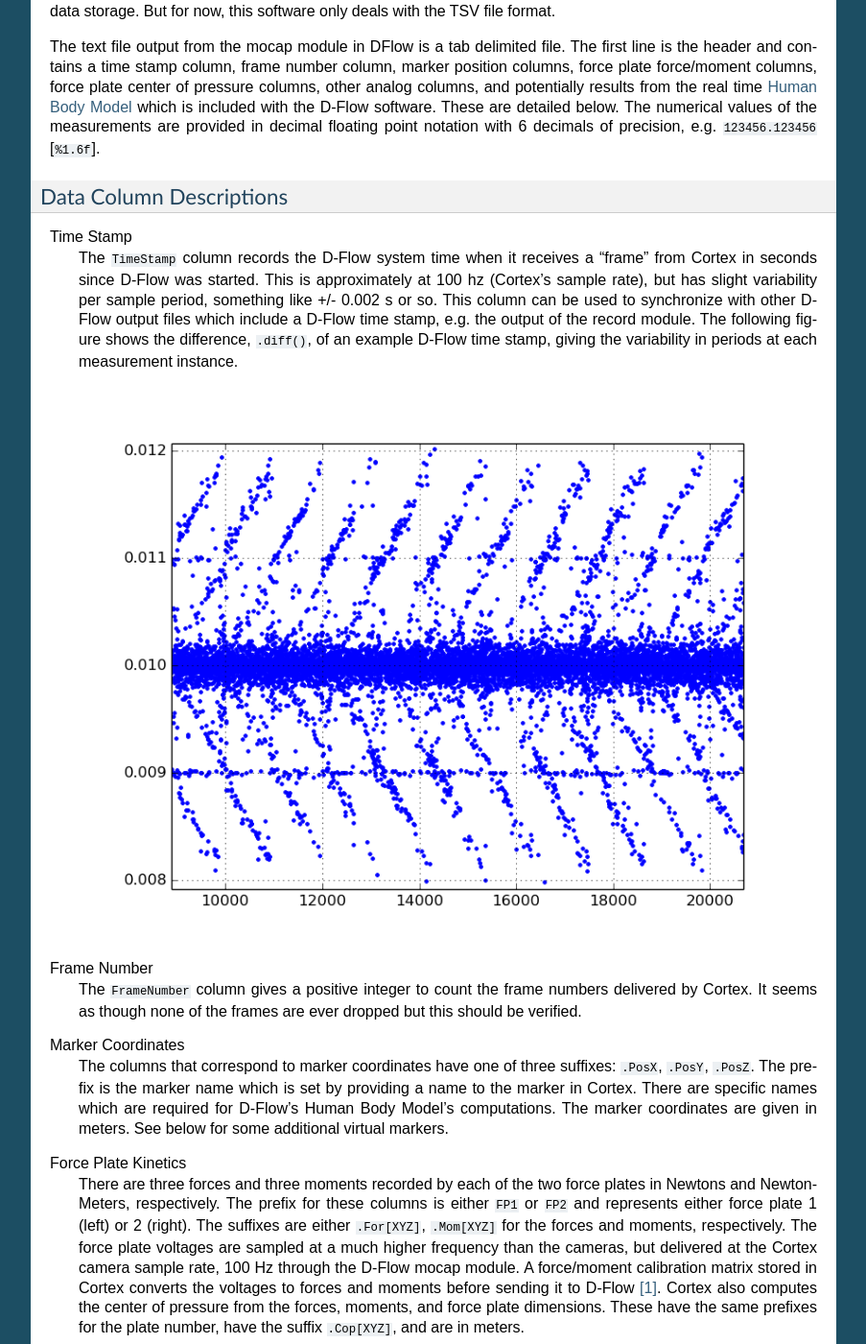
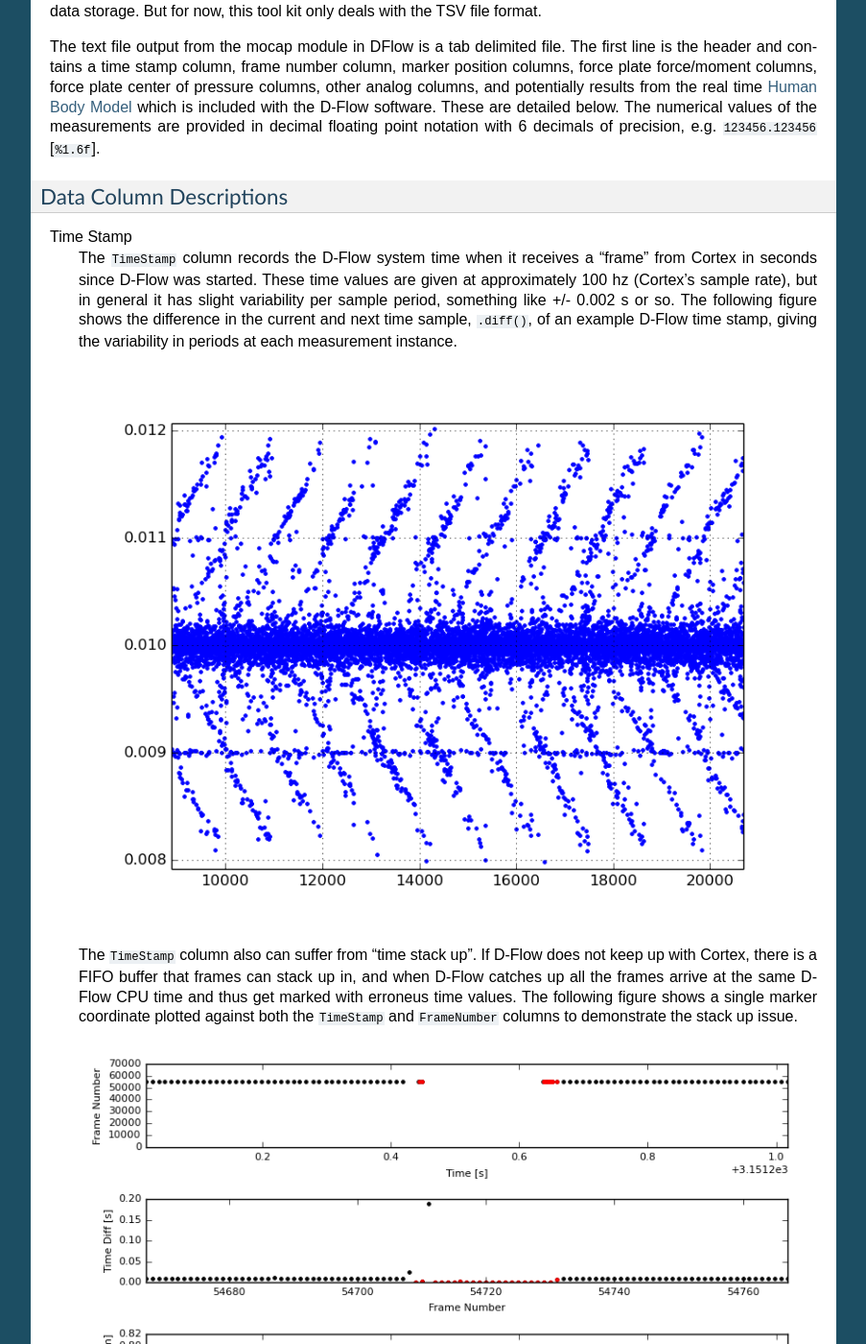
Before and after one commit to csu-hmc/GaitAnalysisToolKit, a Sphinx documentation site: the page built from docs/motek.rst, in a window 1280 px wide and 1400 px high, scrolled down 707 px. Shown: the whole window at 96% size, without its empty margins (198-1101 px from the left). Built offline with Sphinx 7.4.7, drawn with Linux system fonts in a browser that asks for light colours; some of the changed text lies outside the part shown.

Commit message:
Added note to docs on time stack issues.

```diff
--- a/docs/motek.rst
+++ b/docs/motek.rst
@@ -48,7 +48,7 @@ D-Flow's mocap module has a file tab which allows you to export the time series
 data collected from Cortex in two different file formats: `tab separated
 values`_ (TSV) and the C3D format (see http://www.c3d.org). The TSV files are
 approximately twice the size of the C3D files, don't maintain machine
-precision, and do not allow for meta data storage. But for now, this software
+precision, and do not allow for meta data storage. But for now, this tool kit
 only deals with the TSV file format.
 
 .. _tab separated values: http://en.wikipedia.org/wiki/Tab-separated_values
@@ -69,20 +69,32 @@ Data Column Descriptions
 
 Time Stamp
    The ``TimeStamp`` column records the D-Flow system time when it receives a
-   "frame" from Cortex in seconds since D-Flow was started. This is
-   approximately at 100 hz (Cortex's sample rate), but has slight variability
-   per sample period, something like +/- 0.002 s or so. This column can be used
-   to synchronize with other D-Flow output files which include a D-Flow time
-   stamp, e.g. the output of the record module. The following figure shows the
-   difference, ``.diff()``, of an example D-Flow time stamp, giving the
-   variability in periods at each measurement instance.
+   "frame" from Cortex in seconds since D-Flow was started. These time values
+   are given at approximately 100 hz (Cortex's sample rate), but in general it
+   has slight variability per sample period, something like +/- 0.002 s or so.
+   The following figure shows the difference in the current and next time
+   sample, ``.diff()``, of an example D-Flow time stamp, giving the variability
+   in periods at each measurement instance.
 
    .. image:: d-flow-time-stamp-diff.png
 
+   The ``TimeStamp`` column also can suffer from "time stack up". If D-Flow
+   does not keep up with Cortex, there is a FIFO buffer that frames can stack
+   up in, and when D-Flow catches up all the frames arrive at the same D-Flow
+   CPU time and thus get marked with erroneus time values. The following figure
+   shows a single marker coordinate plotted against both the ``TimeStamp`` and
+   ``FrameNumber`` columns to demonstrate the stack up issue.
+
+   .. image:: 021-bad-idxs-zoom.png
+
+   The time values in this column can be used to synchronize with other D-Flow
+   output files which include a D-Flow time stamp, e.g. the output of the
+   record module, but one must be aware of the time issues.
 Frame Number
    The ``FrameNumber`` column gives a positive integer to count the frame
-   numbers delivered by Cortex. It seems as though none of the frames are
-   ever dropped but this should be verified.
+   numbers delivered by Cortex. It seems as though none of the frames are ever
+   dropped but this should be verified. Cortex can be assumed to reliably
+   deliver the frames at 100 hz.
 Marker Coordinates
    The columns that correspond to marker coordinates have one of three
    suffixes: ``.PosX``, ``.PosY``, ``.PosZ``. The prefix is the marker name
```
Also changed, not shown: docs/021-bad-idxs-zoom.png (added).
